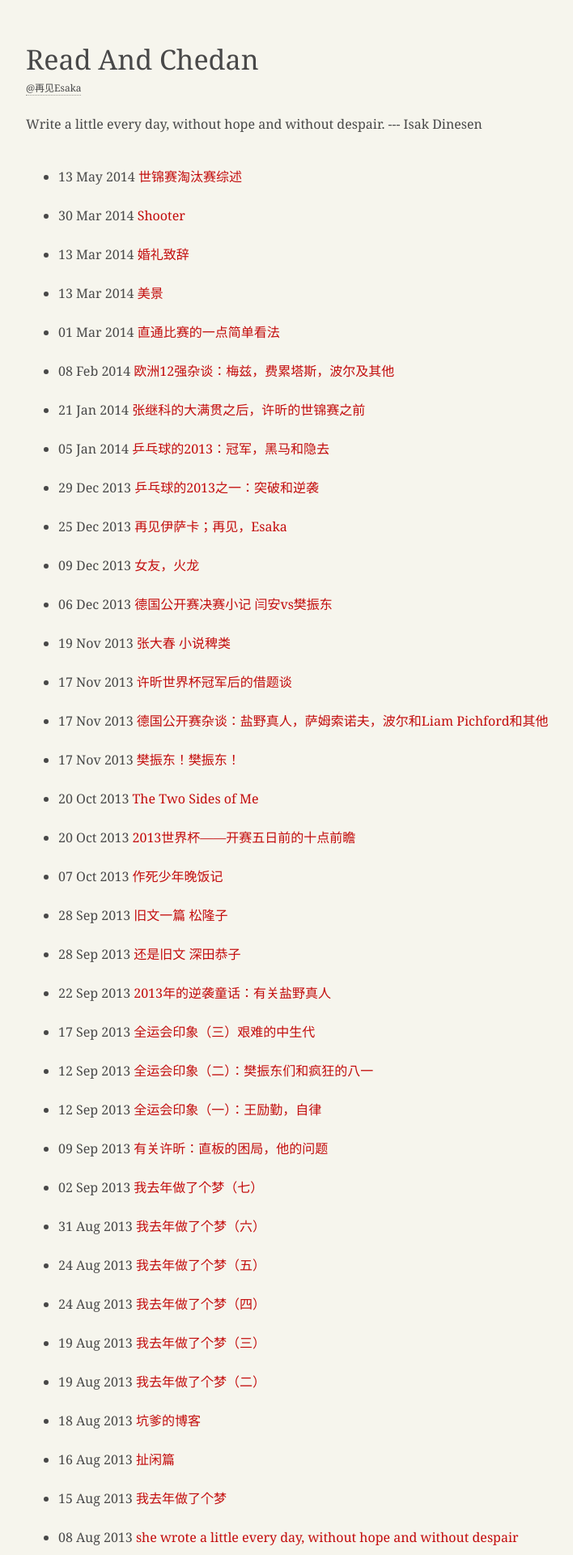
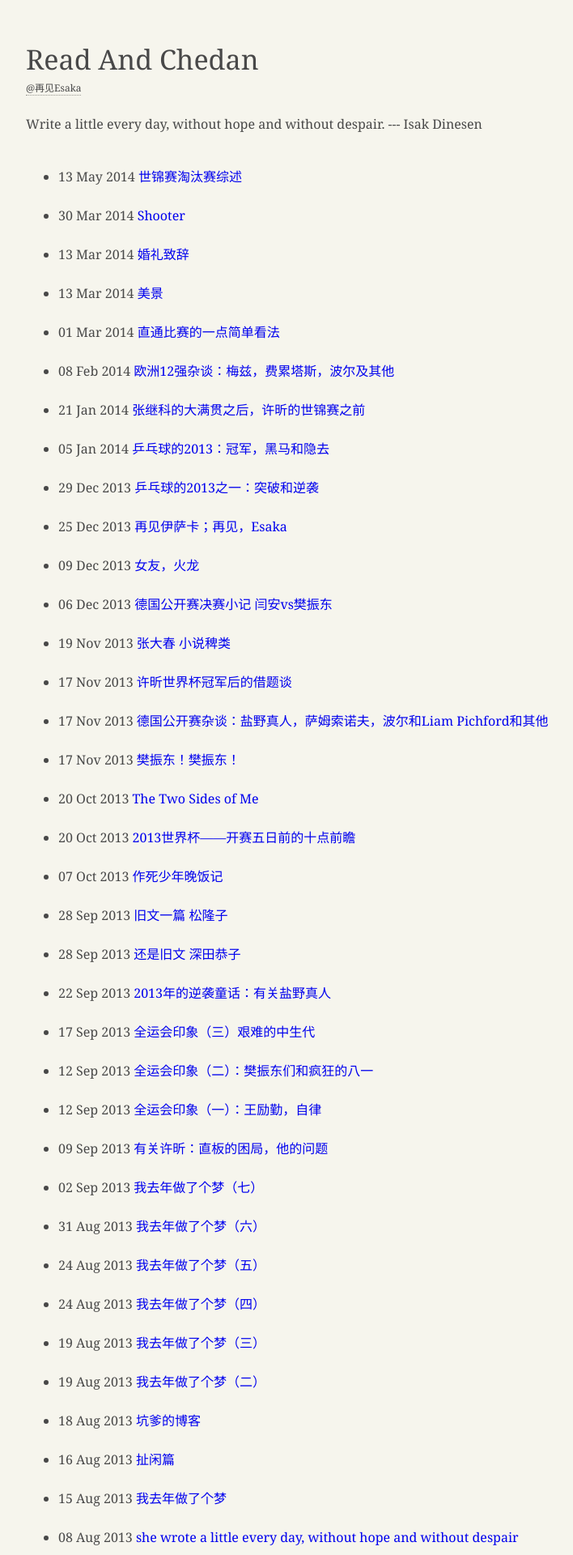
Before and after one commit to readandchedan/readandchedan.github.io, a Jekyll site: the page built from index.html, in a window 1280 px wide. Shown: the top 1920 px of the page at 81% size, without its empty margins (270-978 px from the left). Built offline with Jekyll 4.4.1, drawn with Linux system fonts in a browser that asks for light colours.

Commit message:
Update default.html

```diff
--- a/_layouts/default.html
+++ b/_layouts/default.html
@@ -34,8 +34,7 @@ header a:visited {
 }
 
 a {
-  color:  #C30C0C;
-  text-decoration:none;
+  text-decoration: none;
 }
 
 a:visited {
```
